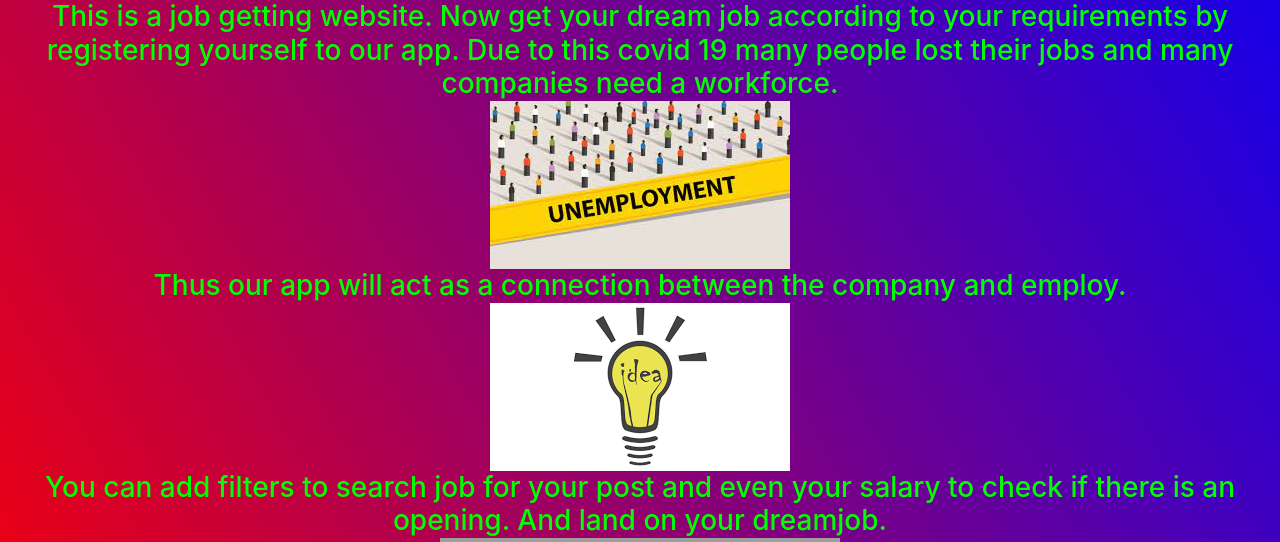
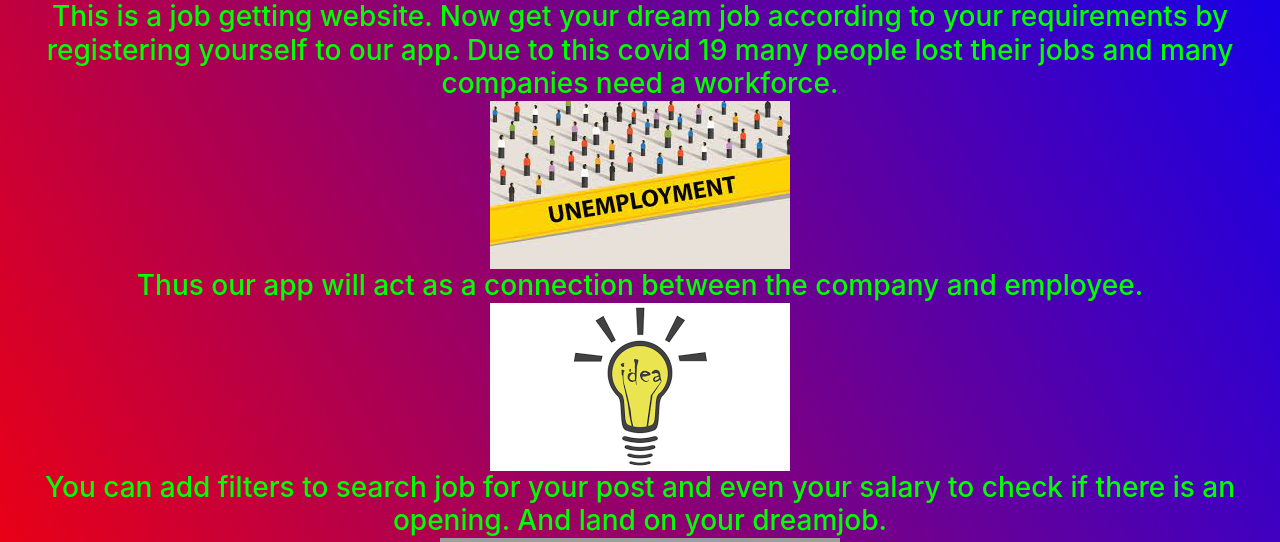
Before and after one commit to Rishab1804/JobFinder, a Flask app: page /about in a window 1280 px wide. Shown: the part 323-865 px from the top of the page. Run offline with Flask 2, Linux system fonts and the light colour scheme; grey boxes are pictures that could not be loaded.

Commit message:
Update about.html

```diff
--- a/templates/about.html
+++ b/templates/about.html
@@ -49,7 +49,7 @@
 <br>
 <h4 class="text-center" style="color:tomato">Description</h4>
 <h3 class="text-center" style="color:lime">This is a job getting website. Now get your dream job according to your requirements by registering yourself to our app. Due to this covid 19 many people lost their jobs and many companies need a workforce. <br> <img src="{{url_for('static', filename='unemployment.jpeg')}}"
-        class="img-fluid"> <br> Thus our app will act as a connection between the company and employ. <br><img src="{{url_for('static', filename='idea.png')}}" class="img-fluid"> <br>You can add filters to search job for your post and even your salary to
+        class="img-fluid"> <br> Thus our app will act as a connection between the company and employee. <br><img src="{{url_for('static', filename='idea.png')}}" class="img-fluid"> <br>You can add filters to search job for your post and even your salary to
     check if there is an opening. And land on your dreamjob. <br><img src="{{url_for('static', filename='dreamjob.jpeg')}}" class="img-fluid"> <br></h3>
 
 {%endblock body%}
```
